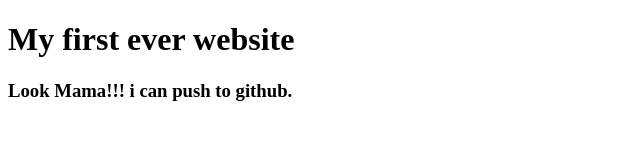
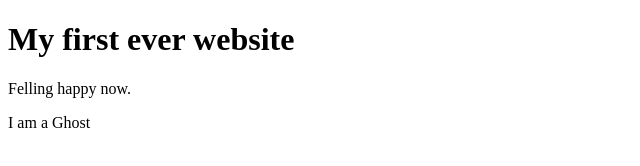
Before and after one commit to Shohag89/my-first-website, a plain HTML site: page index.html in a window 1280 px wide. Shown: the whole page, without its empty margins (0-640 px from the left). Drawn offline with Linux system fonts and the light colour scheme.

Commit message:
ghost added

```diff
--- a/index.html
+++ b/index.html
@@ -8,6 +8,7 @@
 </head>
 <body>
     <h1>My first ever website</h1>
-    <h3>Look Mama!!! i can push to github.</h3>
+    <p>Felling happy now.</p>
+    <p>I am a Ghost</p>
 </body>
 </html>
```
